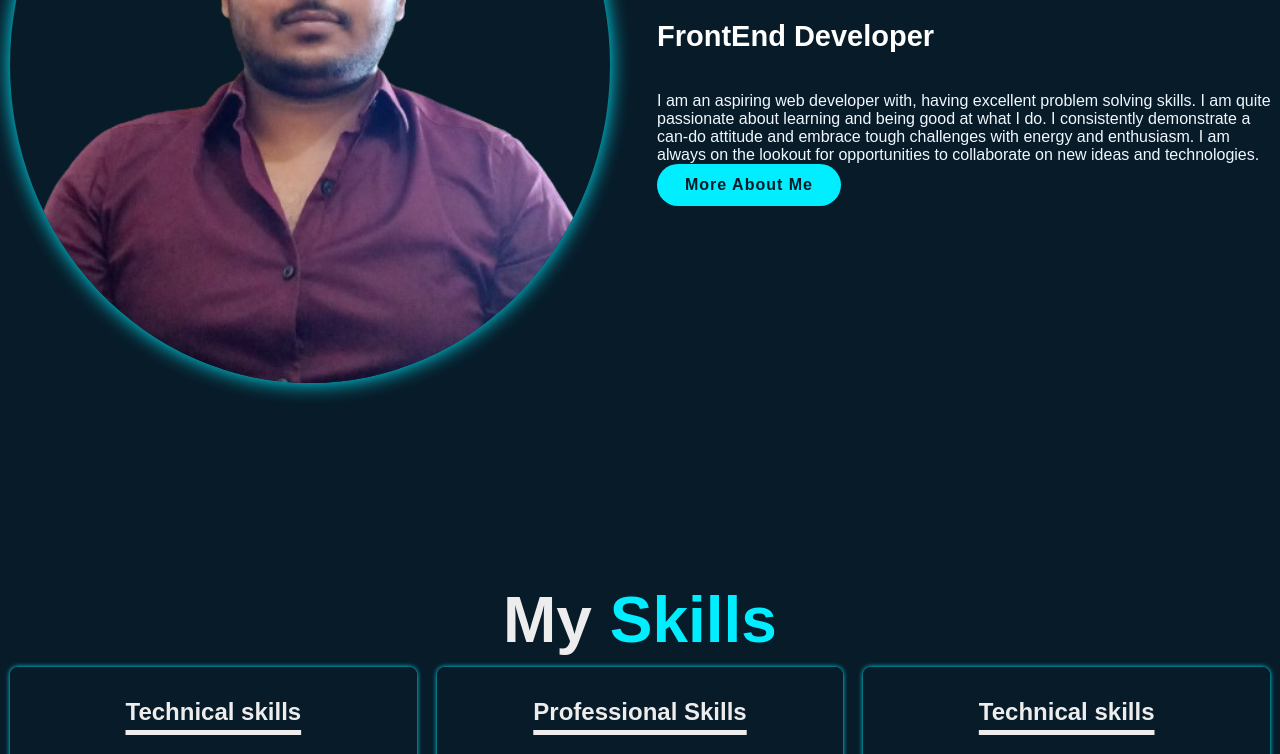
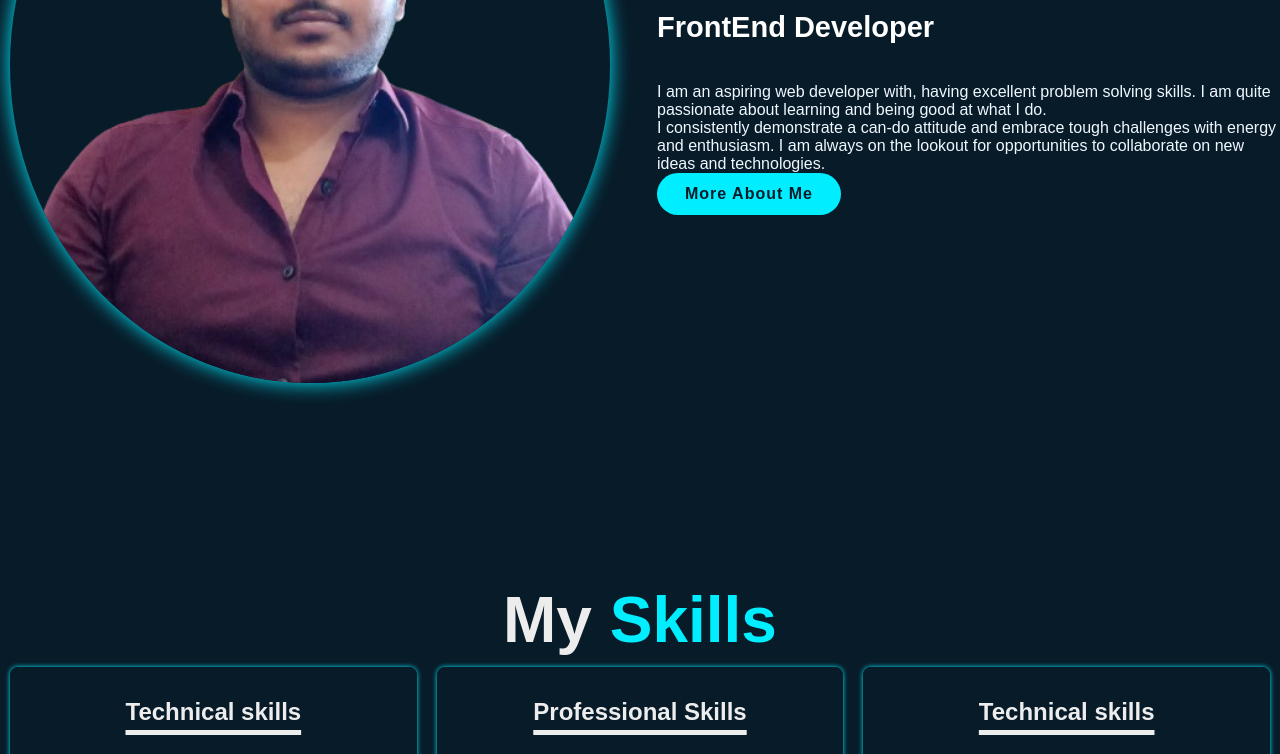
Before and after one commit to Prakash-2002/portfolio, a plain HTML site: page index.html in a window 1280 px wide. Shown: the part 1153-1907 px from the top of the page. Drawn offline with nearby package versions, Linux system fonts and the light colour scheme.

Commit message:
Update index.html

```diff
--- a/index.html
+++ b/index.html
@@ -59,8 +59,8 @@
         <h2>About<span>Me</span></h2>
         <h4>FrontEnd Developer</h4>
         <p>
-         I am an aspiring web developer with, having excellent problem solving skills. I am quite passionate about learning and being good at what I do.
-I consistently demonstrate a can-do attitude and embrace tough challenges with energy and enthusiasm. I am always on the lookout for opportunities to collaborate on new ideas and technologies.
+         I am an aspiring web developer with, having excellent problem solving skills. I am quite passionate about learning and being good at what I do.</p>
+<p>I consistently demonstrate a can-do attitude and embrace tough challenges with energy and enthusiasm. I am always on the lookout for opportunities to collaborate on new ideas and technologies.
         </p>
         <a href="" class="btn-box">More About Me</a>
       </div>
```
